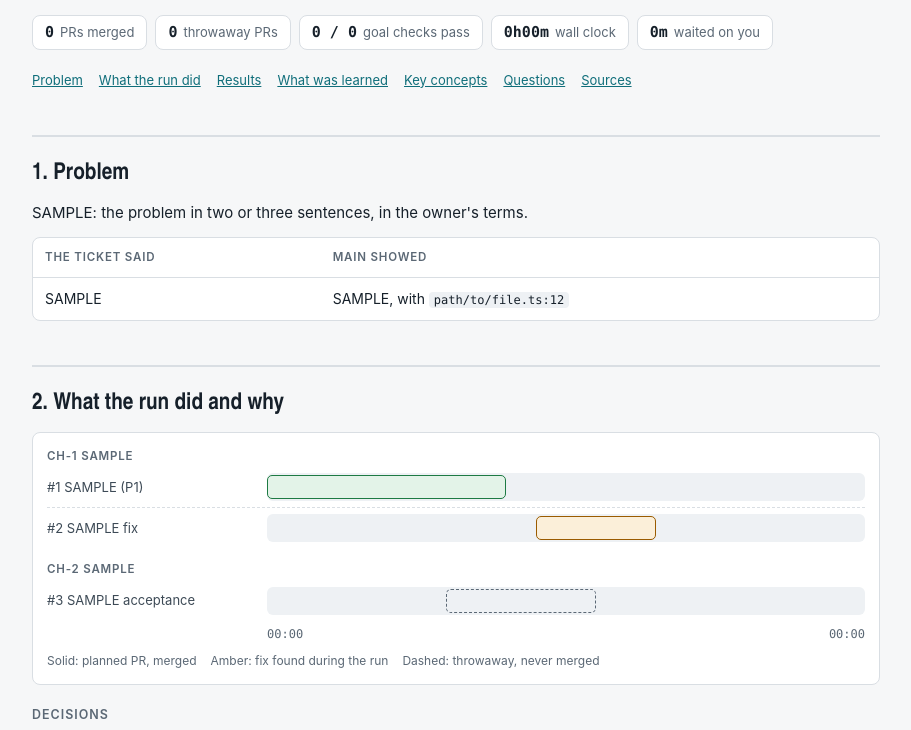
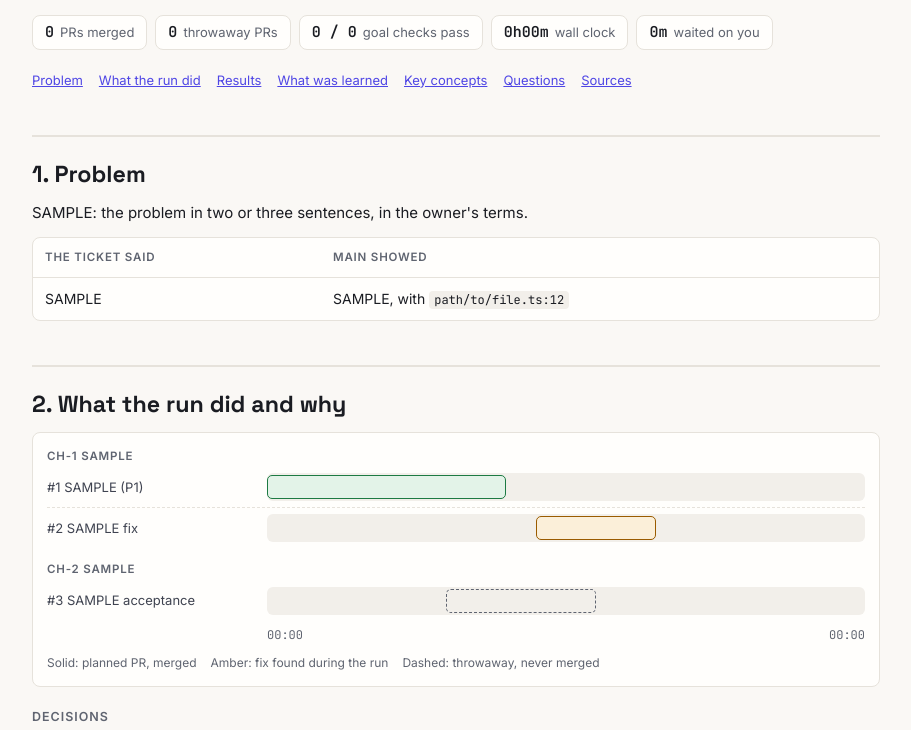
Before and after one commit to sucramual/mp, a plain HTML site: page skills/run-debrief/template.html in a window 1280 px wide. Shown: the part 147-877 px from the top of the page, without its empty margins (184-1095 px from the left). Drawn offline with Linux system fonts and the light colour scheme.

Commit message:
fix(run-debrief): use Google Fonts and a warm indigo palette in the template (#98)

```diff
--- a/skills/run-debrief/template.html
+++ b/skills/run-debrief/template.html
@@ -3,36 +3,37 @@
 <!--
   Run debrief template. SKILL.md in this directory gives the content contract.
   Replace each SAMPLE value. Keep the section ids: problem, run, results, learned, concepts, questions, sources.
-  Self-contained: no scripts or fonts load from a network. The IBM Plex faces apply when they are installed;
-  otherwise the system fonts in each stack apply.
+  No scripts load from a network. The fonts load from Google Fonts, the one font host that a Claude artifact allows.
+  Offline, the system fonts in each stack apply. Do not use a face that is not on Google Fonts: in an artifact it falls back silently.
   Lane bars: one row per PR. Name the PR in .lane-name, because short bars cannot hold a label. Set left and width as percentages of the run's wall-clock span.
 -->
 <head>
 <meta charset="UTF-8">
 <meta name="viewport" content="width=device-width, initial-scale=1.0, viewport-fit=cover">
 <title>TICKET debrief</title>
+<link rel="stylesheet" href="https://fonts.googleapis.com/css2?family=Inter:wght@400;600;700&family=Space+Grotesk:wght@600;700&family=JetBrains+Mono:wght@400;600&display=swap">
 <style>
-  /* Layout: one reading column. Stats, then numbered sections, each opened by a heavy rule. Cool neutrals, one teal accent. */
+  /* Layout: one reading column. Stats, then numbered sections, each opened by a heavy rule. Warm neutral greys, one indigo accent. */
   :root {
-    --bg: #f6f7f8; --bg-2: #ffffff; --bg-3: #eef1f4; --fg: #16202a; --fg-2: #3d4a56; --fg-3: #5b6875;
-    --line: #d9dee3; --brand: #0f6e7a; --brand-bg: #e2f1f2; --ok: #1d7a43; --ok-bg: #e3f3e8;
-    --caution: #9a5b00; --caution-bg: #fbefd9; --error: #b3361b; --error-bg: #fbe5df; --muted-bg: #eef1f4;
-    --f-display: "IBM Plex Sans Condensed", "Arial Narrow", system-ui, sans-serif;
-    --f-body: "IBM Plex Sans", -apple-system, BlinkMacSystemFont, "Segoe UI", sans-serif;
-    --f-mono: "IBM Plex Mono", ui-monospace, "SF Mono", Menlo, monospace;
+    --bg: #faf8f5; --bg-2: #fffefc; --bg-3: #f2efea; --fg: #1a1c22; --fg-2: #3f4350; --fg-3: #5f6470;
+    --line: #e6e2db; --brand: #4f46e5; --brand-bg: #eef0fe; --ok: #1d7a43; --ok-bg: #e3f3e8;
+    --caution: #9a5b00; --caution-bg: #fbefd9; --error: #b3361b; --error-bg: #fbe5df; --muted-bg: #f2efea;
+    --f-display: "Space Grotesk", system-ui, -apple-system, "Segoe UI", sans-serif;
+    --f-body: "Inter", system-ui, -apple-system, "Segoe UI", sans-serif;
+    --f-mono: "JetBrains Mono", ui-monospace, "SF Mono", Menlo, monospace;
   }
   @media (prefers-color-scheme: dark) {
     :root:not([data-theme="light"]) {
-      --bg: #0f151b; --bg-2: #161e26; --bg-3: #1d2731; --fg: #e3e9ee; --fg-2: #c2ccd4; --fg-3: #93a1ad;
-      --line: #2a3541; --brand: #5cc3cf; --brand-bg: #15343a; --ok: #6fcf94; --ok-bg: #173426;
-      --caution: #f0b45c; --caution-bg: #3a2b14; --error: #f2876b; --error-bg: #3d1f17; --muted-bg: #1d2731;
+      --bg: #151412; --bg-2: #1c1a18; --bg-3: #24221f; --fg: #e6e8ee; --fg-2: #c3c7d1; --fg-3: #9aa0ad;
+      --line: #302d29; --brand: #8b85ff; --brand-bg: #1e1c3a; --ok: #6fcf94; --ok-bg: #173426;
+      --caution: #f0b45c; --caution-bg: #3a2b14; --error: #f2876b; --error-bg: #3d1f17; --muted-bg: #24221f;
       color-scheme: dark;
     }
   }
   :root[data-theme="dark"] {
-    --bg: #0f151b; --bg-2: #161e26; --bg-3: #1d2731; --fg: #e3e9ee; --fg-2: #c2ccd4; --fg-3: #93a1ad;
-    --line: #2a3541; --brand: #5cc3cf; --brand-bg: #15343a; --ok: #6fcf94; --ok-bg: #173426;
-    --caution: #f0b45c; --caution-bg: #3a2b14; --error: #f2876b; --error-bg: #3d1f17; --muted-bg: #1d2731;
+    --bg: #151412; --bg-2: #1c1a18; --bg-3: #24221f; --fg: #e6e8ee; --fg-2: #c3c7d1; --fg-3: #9aa0ad;
+    --line: #302d29; --brand: #8b85ff; --brand-bg: #1e1c3a; --ok: #6fcf94; --ok-bg: #173426;
+    --caution: #f0b45c; --caution-bg: #3a2b14; --error: #f2876b; --error-bg: #3d1f17; --muted-bg: #24221f;
     color-scheme: dark;
   }
   * { box-sizing: border-box; }
```
